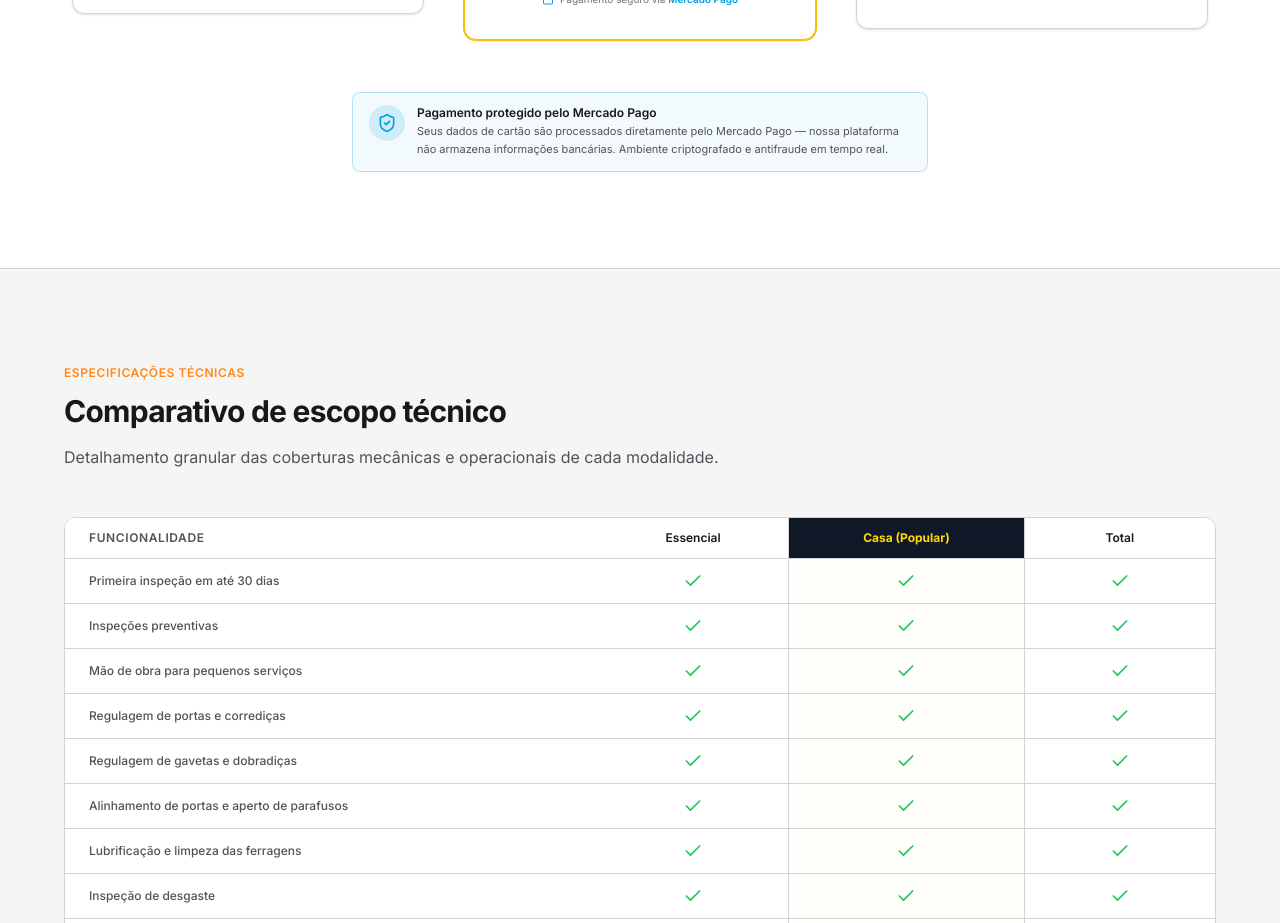
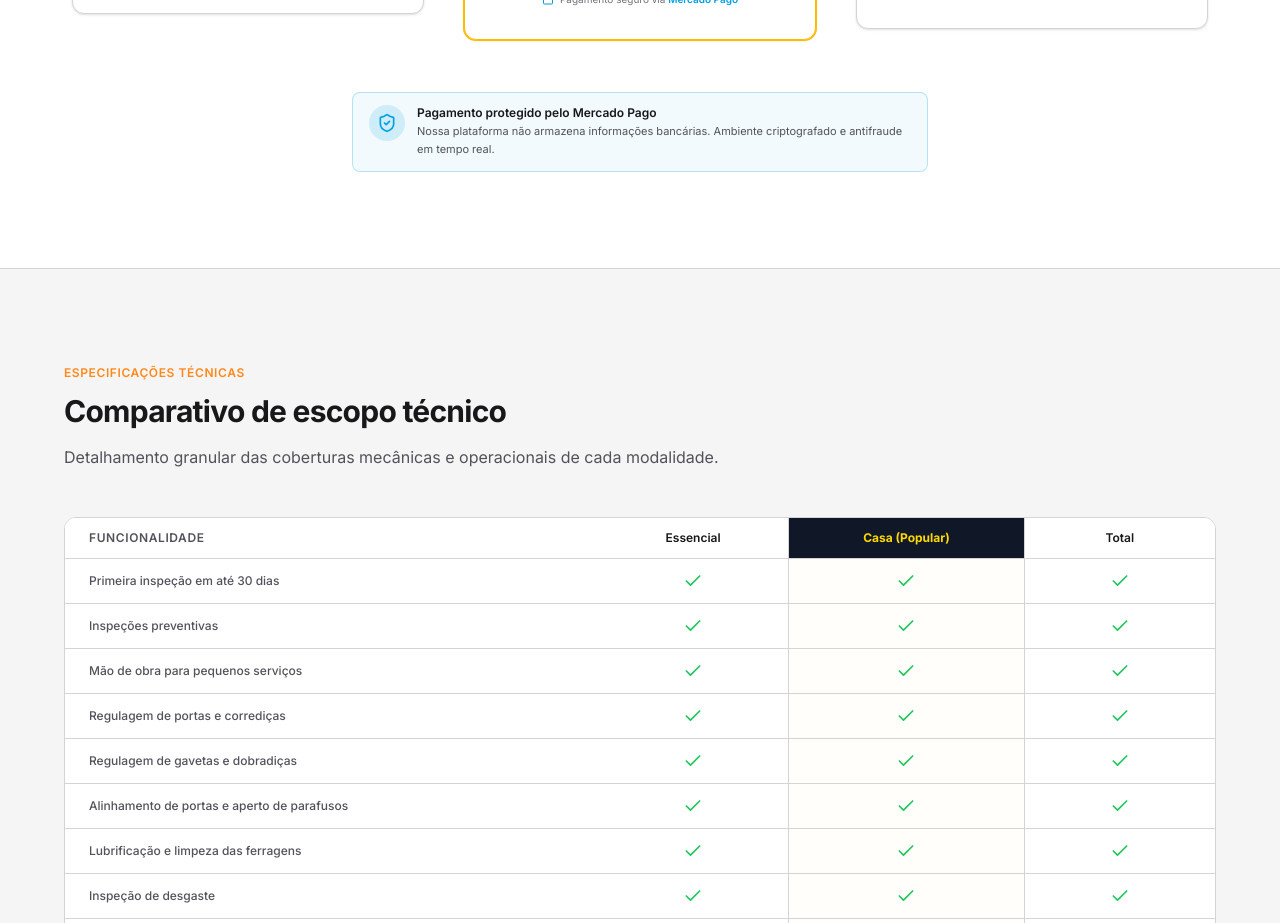
Before and after one commit to Yurguis8/s.o.s-manutencoes, a React (Vite) app in the folder frontend/: page / in a window 1280 px wide. Shown: the part 1960-2883 px from the top of the page. Built offline with nearby package versions, Linux system fonts and the light colour scheme.

Commit message:
Mercado Pago

```diff
--- a/frontend/src/components/MercadoPagoTrustBadge.tsx
+++ b/frontend/src/components/MercadoPagoTrustBadge.tsx
@@ -33,8 +33,7 @@ export const MercadoPagoTrustBadge: React.FC<MercadoPagoTrustBadgeProps> = ({
           Pagamento protegido pelo Mercado Pago
         </p>
         <p className="mt-0.5 text-[11px] leading-relaxed text-foreground-muted">
-          Seus dados de cartão são processados diretamente pelo Mercado Pago — nossa plataforma
-          não armazena informações bancárias. Ambiente criptografado e antifraude em tempo real.
+          Nossa plataforma não armazena informações bancárias. Ambiente criptografado e antifraude em tempo real.
         </p>
       </div>
     </div>
```
